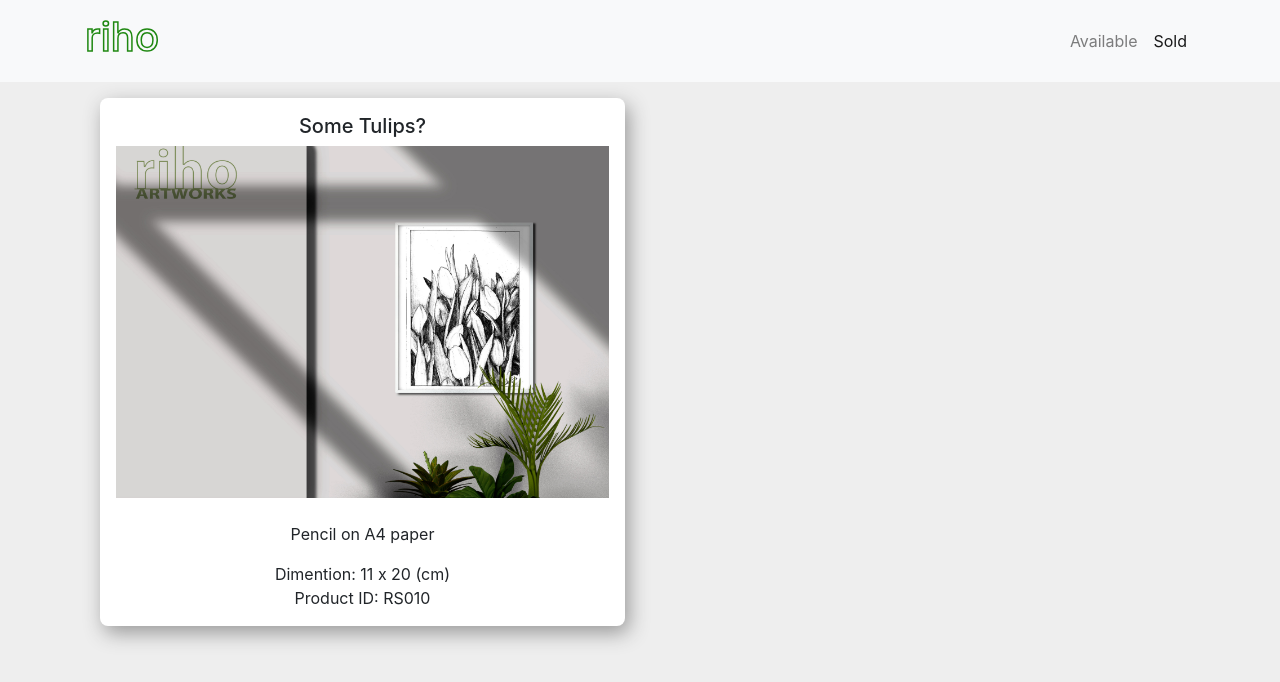
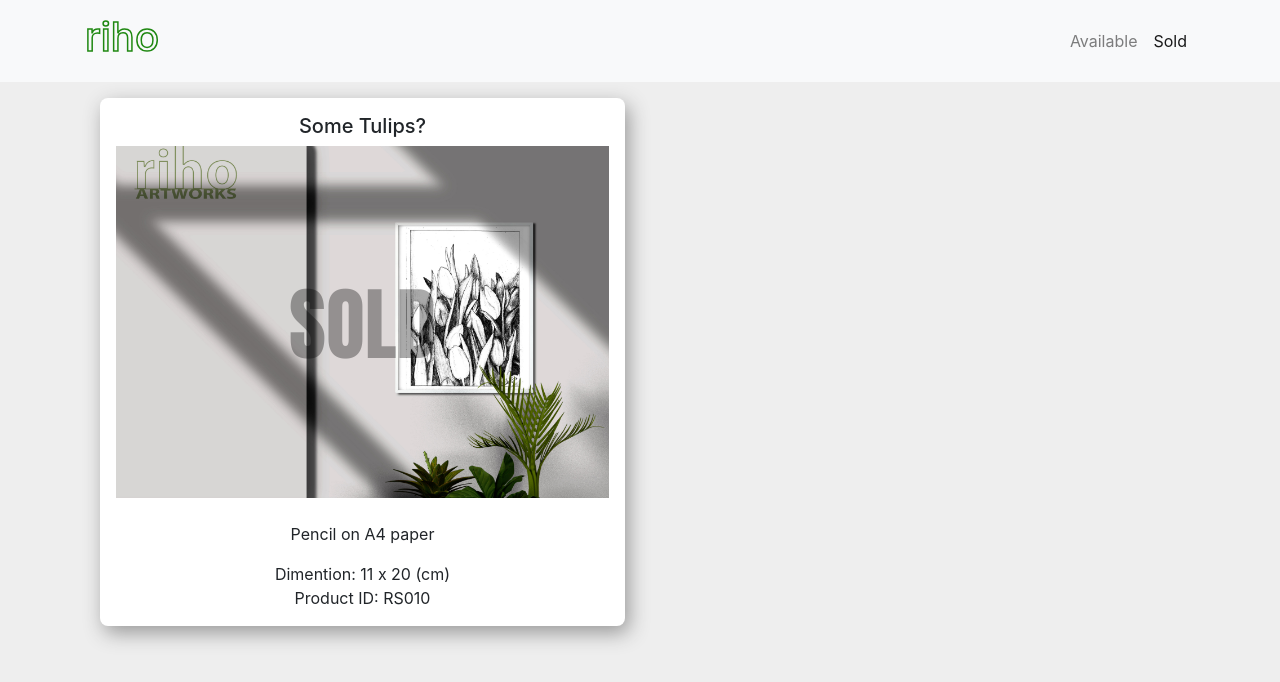
Before and after one commit to rifat-hossain/riho-artworks, a plain HTML site: page sold.html in a window 1280 px wide. Drawn offline with nearby package versions, Linux system fonts and the light colour scheme.

Commit message:
SOLD text added and small update in design

```diff
--- a/available.js
+++ b/available.js
@@ -42,7 +42,7 @@ xhttp.onreadystatechange = function() {
                 var body = "<div class=\"box text-center\">\
                 <h5>"+json[i].title+"</h5>\
                 <img src=\"images/"+json[i].img+"\" class=\"mx-auto img-fluid\">\
-                <br><br>\
+                <br>\
                 <p>"+json[i].des+"</p>\
                 Dimention: "+json[i].dim+"<br>\
                 Product ID: RS010<br>\
--- a/main.css
+++ b/main.css
@@ -29,3 +29,13 @@ body{
     -webkit-text-stroke-width: 1.5px;
     -webkit-text-stroke-color: rgba(31, 136, 17, 1);
 }
+
+.sold{
+    position: absolute;
+    font-size: 5rem;
+    top: 50%;
+    left: 50%;
+    transform: translate(-50%, -75%);
+    color: #0005;
+    font-family: 'Anton', sans-serif;
+}
--- a/sold.html
+++ b/sold.html
@@ -18,6 +18,8 @@
 
     <!-- Latest compiled JavaScript -->
     <script src="https://maxcdn.bootstrapcdn.com/bootstrap/4.5.2/js/bootstrap.min.js"></script>
+    <link rel="preconnect" href="https://fonts.gstatic.com">
+<link href="https://fonts.googleapis.com/css2?family=Anton&display=swap" rel="stylesheet">
 </head>
 <body>
     <nav class="navbar navbar-expand-sm bg-light navbar-light sticky-top">
--- a/sold.js
+++ b/sold.js
@@ -11,8 +11,9 @@ xhttp.onreadystatechange = function() {
             if(json[i].sold == true){
                 var body = "<div class=\"box text-center\">\
                 <h5>"+json[i].title+"</h5>\
-                <img src=\"images/"+json[i].img+"\" class=\"mx-auto img-fluid\">\
-                <br><br>\
+                <div><img src=\"images/"+json[i].img+"\" class=\"mx-auto img-fluid\">\
+                <div class=\"sold\">SOLD</div></div>\
+                <br>\
                 <p>"+json[i].des+"</p>\
                 Dimention: "+json[i].dim+"<br>\
                 Product ID: RS010<br>";
```
